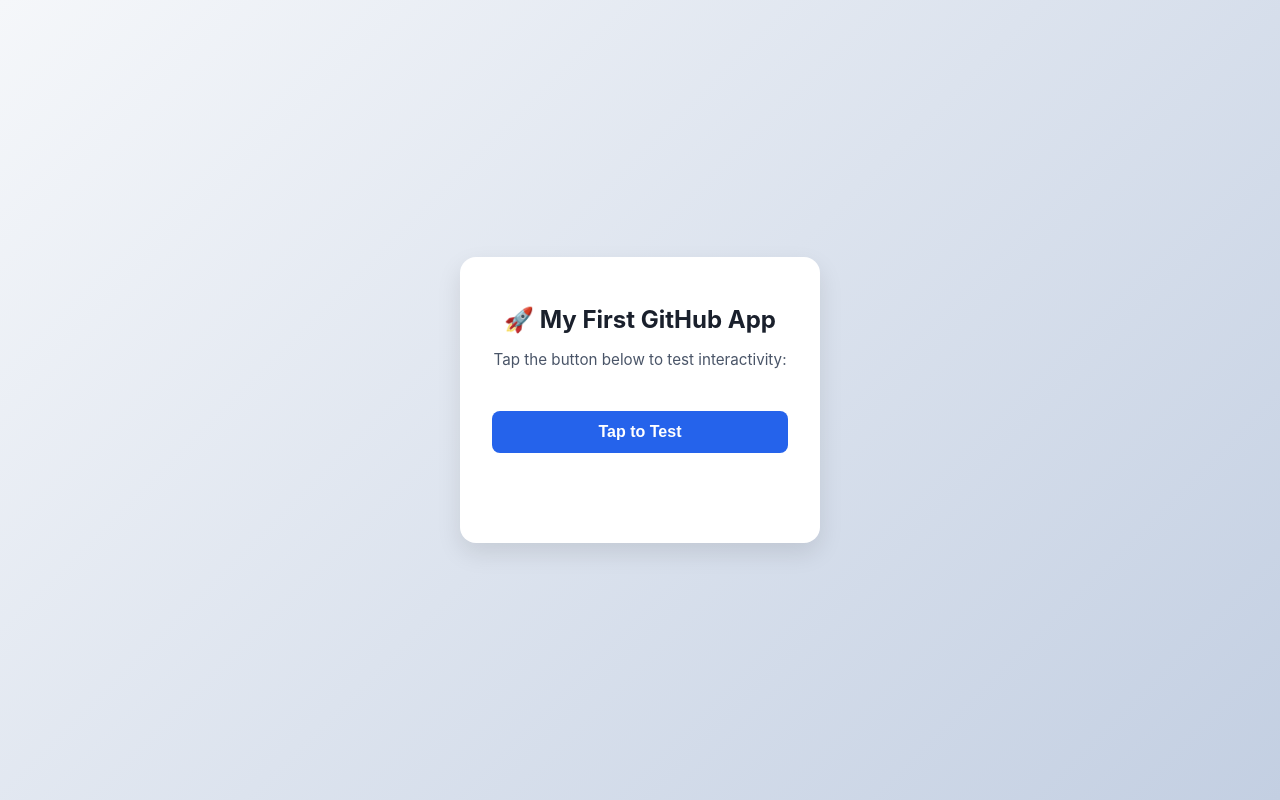
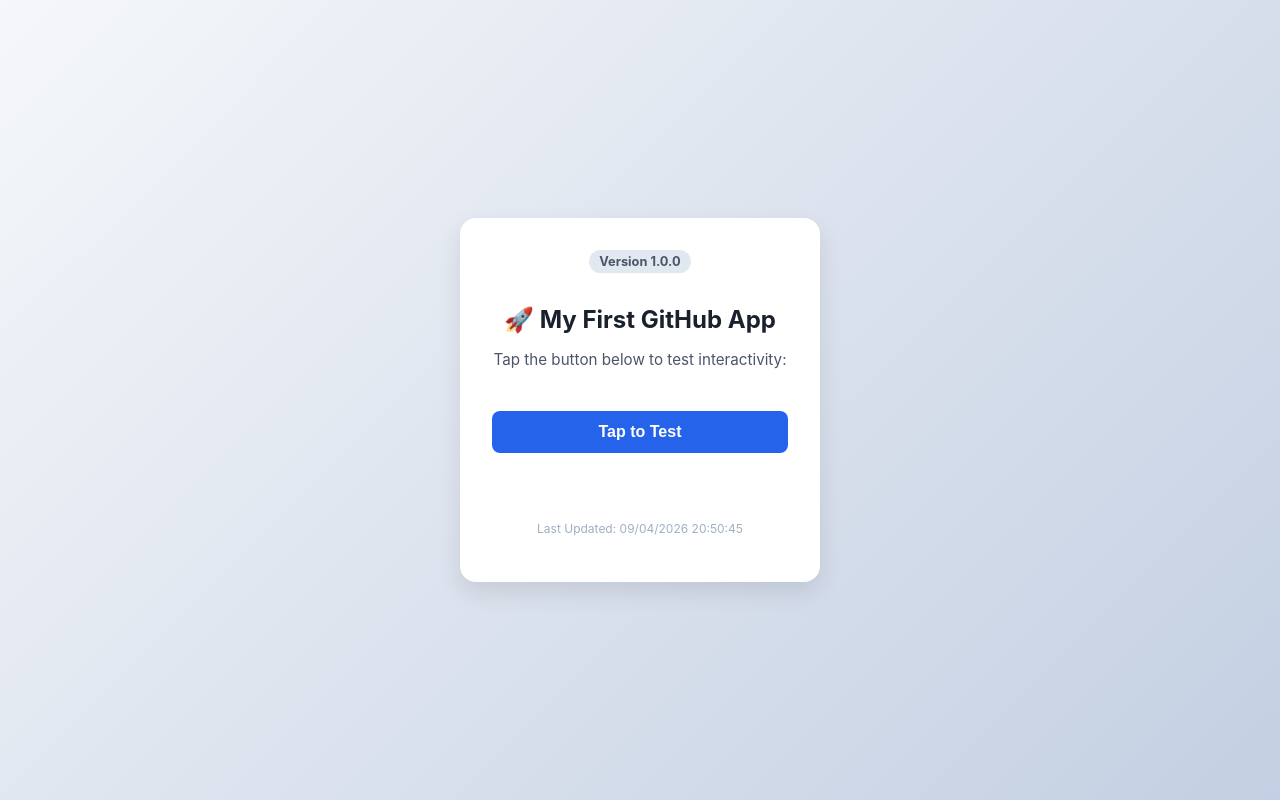
Before and after one commit to knnaposten-cyber/App-mobile, a plain HTML site: page index.html in a window 1280 px wide. Drawn offline with Linux system fonts and the light colour scheme.

Commit message:
Update index.html

```diff
--- a/index.html
+++ b/index.html
@@ -28,6 +28,16 @@
       box-shadow: 0 10px 25px rgba(0, 0, 0, 0.1);
       width: 100%;
       max-width: 360px;
+    }
+    .version-tag {
+      display: inline-block;
+      background-color: #e2e8f0;
+      color: #4a5568;
+      font-size: 0.8rem;
+      font-weight: bold;
+      padding: 4px 10px;
+      border-radius: 12px;
+      margin-bottom: 1rem;
     }
     h1 {
       font-size: 1.5rem;
@@ -67,16 +77,23 @@
 <body>
 
   <div class="card">
+    <div class="version-tag">Version 1.0.0</div>
     <h1>🚀 My First GitHub App</h1>
     <p>Tap the button below to test interactivity:</p>
     <button onclick="showMessage()">Tap to Test</button>
     <p id="output"></p>
+    <p style="font-size: 0.75rem; color: #a0aec0; margin-top: 1.5rem;">
+      Last Updated: <span id="update-time">Loading...</span>
+    </p>
   </div>
 
   <script>
     function showMessage() {
       document.getElementById("output").innerText = "🎉 Success! Your GitHub Web App is live and working!";
     }
+
+    // Displays the exact time the page was compiled/updated
+    document.getElementById("update-time").innerText = document.lastModified;
   </script>
 
 </body>
```
